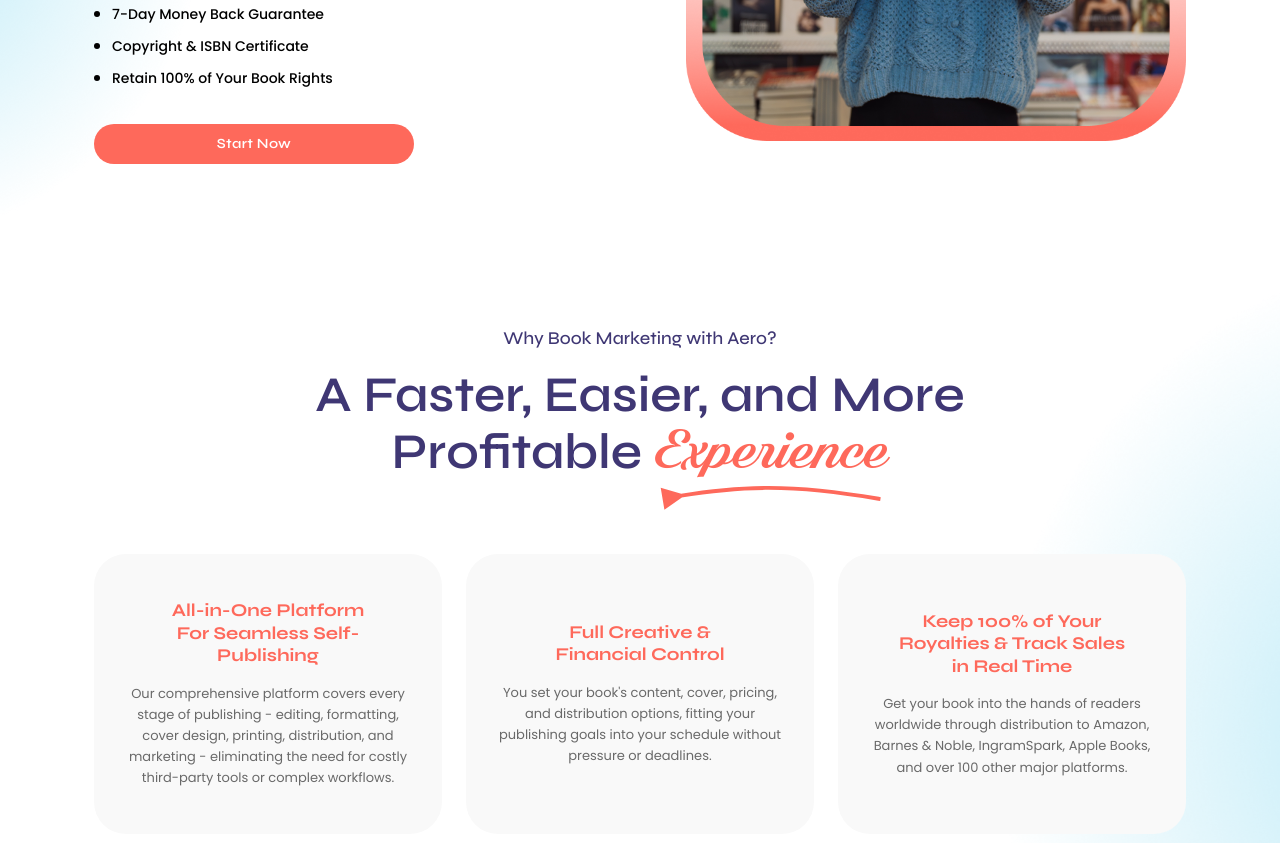
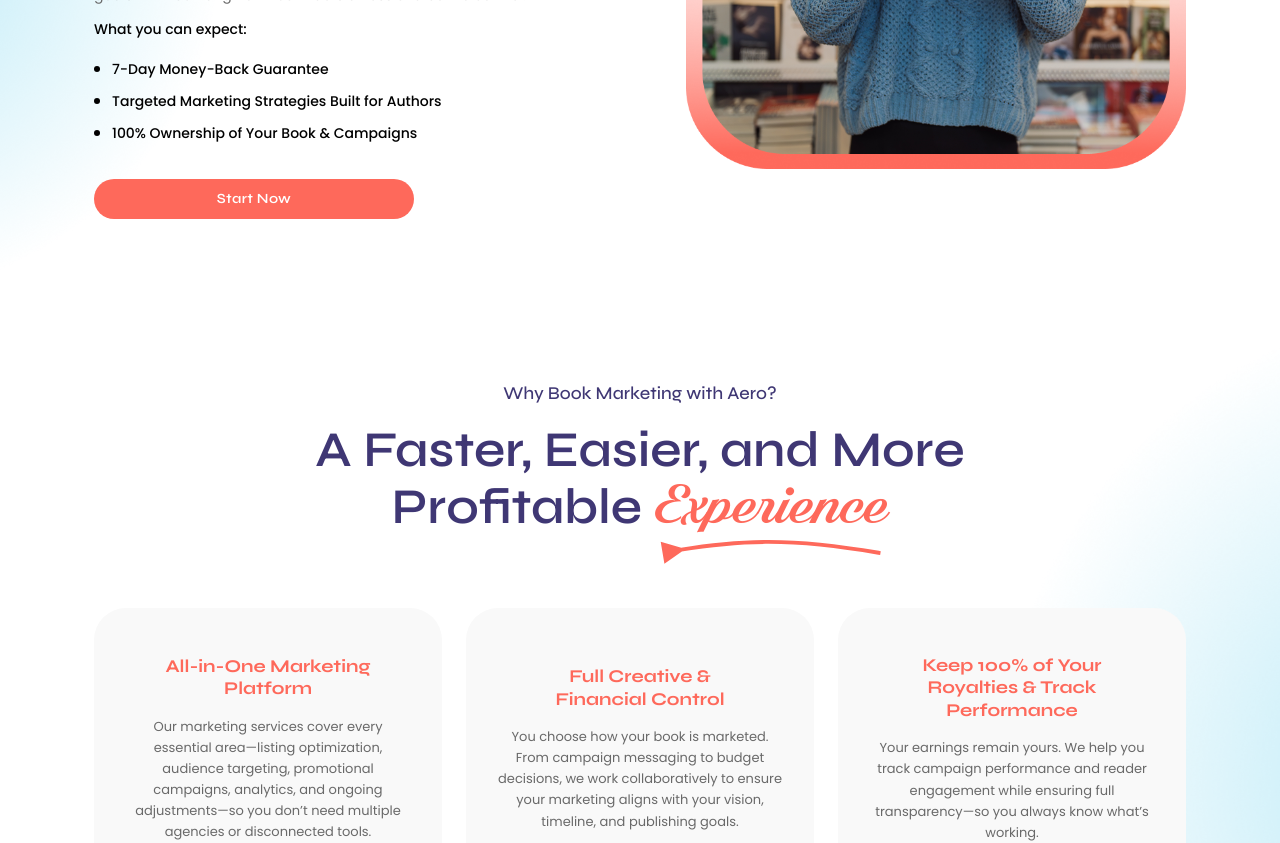
Before and after one commit to Invenzee/aeropublishing, a Next.js app: page /book-marketing in a window 1280 px wide. Shown: the part 1220-2063 px from the top of the page. Built offline with nearby package versions, Linux system fonts and the light colour scheme.

Commit message:
book marketing page content updated

```diff
--- a/src/app/book-marketing/page.tsx
+++ b/src/app/book-marketing/page.tsx
@@ -15,22 +15,22 @@ export default function page() {
         {
             icon: "/feature-icon-1.png",
             title: "Amazon Listing Optimization",
-            description: "We deliver industry-standard publishing services without cutting corners. From manuscript preparation to final release, every step is handled with precision, care, and attention to detail—so your book meets professional publishing standards in both print and digital formats."
+            description: "We optimize your book’s Amazon presence to improve visibility and conversions. From keyword research and metadata to compelling descriptions and category placement, we ensure your listing is positioned to attract the right readers and perform competitively in the U.S. marketplace."
         },
         {
             icon: "/feature-icon-2.png",
             title: "Book Launch Strategy",
-            description: "Your book is supported by experienced editors and designers who understand both storytelling and market expectations. We work collaboratively to refine your manuscript, develop compelling interiors, and create covers that reflect your vision while appealing to your audience."
+            description: "We develop a focused launch plan tailored to your goals, genre, and audience. Our team coordinates timing, messaging, and promotional activities to help your book gain momentum at release and establish a strong foundation for long-term visibility."
         },
         {
             icon: "/feature-icon-3.png",
             title: "Social Media Campaign Setup",
-            description: "You retain complete ownership of your work. Every creative decision remains yours, and you earn 100% of your royalties. Our role is to support, guide, and execute—not to take control of your intellectual property."
+            description: "We create targeted social media campaigns designed to build awareness and engagement around your book. From platform selection to content direction and audience targeting, we help you connect with readers and drive interest across key channels."
         },
         {
             icon: "/feature-icon-4.png",
             title: "Press & Media Outreach",
-            description: "Your book is prepared for distribution across leading online retailers and platforms worldwide. We ensure your title is professionally formatted and positioned to reach readers in the United States and beyond, in both print and digital marketplaces."
+            description: "We support your book’s exposure through strategic media and promotional outreach. By identifying relevant opportunities and crafting professional messaging, we help expand your reach and introduce your book to broader audiences across the U.S. and beyond."
         }
     ];
 
@@ -39,7 +39,7 @@ export default function page() {
         <main className="min-h-screen bg-white pb-20">
             <HeroSection
                 title="Book Marketing"
-                description="All-inclusive packages with copyright protection and a 7-day money-back guarantee. Publish your book with ease."
+                description="All-inclusive book marketing packages designed to help authors reach the right readers. With transparent strategies, measurable results, and a 7-day money-back guarantee, Aero Publishing makes book marketing clear, effective, and stress-free."
             />
             <FeatureSection
                 subtitle="Book Marketing Made Effortless:"
@@ -48,13 +48,16 @@ export default function page() {
                     highlight: "Innovation",
                     suffix: "and Human Expertise"
                 }}
-                description="Take full control of your publishing journey with Spines' all-in-one self-publishing platform. Whether you're launching your first book or adding to your catalog, our advanced technology combined with personalized editorial and publishing expertise ensures your book is professional, polished, and market-ready, without giving up any royalties. From manuscript upload to global distribution and marketing, manage everything through one intuitive dashboard, with the support of your dedicated account manager every step of the way."
+                description="Take full control of how your book reaches readers with Aero Publishing’s professional book marketing services. Whether you’re launching a new title or reviving an existing book, our marketing solutions combine data-driven strategy with hands-on expertise to build visibility and momentum.
+                From optimized listings and promotional campaigns to audience targeting and ongoing performance tracking, we help position your book for success in competitive U.S. and global markets. Our team works closely with you to ensure your marketing efforts align with your goals—without long-term contracts or loss of creative control.
+                "
                 features={[
-                    "7-Day Money Back Guarantee",
-                    "Copyright & ISBN Certificate",
-                    "Retain 100% of Your Book Rights"
+                    "7-Day Money-Back Guarantee",
+                    "Targeted Marketing Strategies Built for Authors",
+                    "100% Ownership of Your Book & Campaigns"
                 ]}
                 imageSrc="/service-feature-section-image.png"
+                hasFeatures={true}
             />
             <BenefitsGridSection
                 subtitle="Why Book Marketing with Aero?"
@@ -64,37 +67,39 @@ export default function page() {
                 }}
                 benefits={[
                     {
-                        title: "All-in-One Platform For Seamless Self-Publishing",
-                        description: "Our comprehensive platform covers every stage of publishing - editing, formatting, cover design, printing, distribution, and marketing - eliminating the need for costly third-party tools or complex workflows."
+                        title: "All-in-One Marketing Platform",
+                        description: "Our marketing services cover every essential area—listing optimization, audience targeting, promotional campaigns, analytics, and ongoing adjustments—so you don’t need multiple agencies or disconnected tools."
                     },
                     {
                         title: "Full Creative & Financial Control",
-                        description: "You set your book's content, cover, pricing, and distribution options, fitting your publishing goals into your schedule without pressure or deadlines."
+                        description: "You choose how your book is marketed. From campaign messaging to budget decisions, we work collaboratively to ensure your marketing aligns with your vision, timeline, and publishing goals."
                     },
                     {
-                        title: "Keep 100% of Your Royalties & Track Sales in Real Time",
-                        description: "Get your book into the hands of readers worldwide through distribution to Amazon, Barnes & Noble, IngramSpark, Apple Books, and over 100 other major platforms."
+                        title: "Keep 100% of Your Royalties & Track Performance",
+                        description: "Your earnings remain yours. We help you track campaign performance and reader engagement while ensuring full transparency—so you always know what’s working."
                     },
                     {
-                        title: "Publish Faster with Our Streamlined Process",
-                        description: "Bring your book to market within only a month - significantly faster than the industry average."
+                        title: "Launch Faster with Streamlined Campaigns",
+                        description: "Our structured marketing process helps get your book in front of readers quickly. With proven strategies and efficient execution, your campaigns go live faster than traditional marketing timelines."
                     },
                     {
-                        title: "Professional Quality, Backed by AI & Human Expertise",
-                        description: "Every book is enhanced by AI-driven tools for formatting, proofreading, and metadata optimization, combined with hands-on editorial and design support from industry professionals."
+                        title: "Professional Quality, Backed by Expertise",
+                        description: "Every campaign is managed by experienced marketing professionals who understand book markets, reader behavior, and platform algorithms—supported by modern tools and real-time insights."
                     },
                     {
-                        title: "Marketing and Distribution",
-                        description: "From launch to bestseller, our tools drive your book's success - promote your book with built-in marketing tools and strategies."
+                        title: "Marketing and Distribution Support",
+                        description: "From Amazon optimization to multi-platform promotion, we help extend your book’s reach across major marketplaces—building awareness, driving traffic, and increasing discoverability."
                     }
                 ]}
             />
             <FeatureSection
                 title={{
-                    prefix: "Book Marketing Your",
+                    prefix: "Market Your",
                     highlight: "Book"
                 }}
-                description="Take full control of your publishing journey with Spines' all-in-one self-publishing platform. Whether you're launching your first book or adding to your catalog, our advanced technology combined with personalized editorial and publishing expertise ensures your book is professional, polished, and market-ready, without giving up any royalties. From manuscript upload to global distribution and marketing, manage everything through one intuitive dashboard, with the support of your dedicated account manager every step of the way."
+                description="Grow your readership with Aero Publishing’s professional book marketing solutions. We help authors build visibility, attract the right audience, and create momentum through strategic marketing campaigns designed for today’s publishing landscape.
+                Whether you’re launching a new release or scaling an existing title, our team provides clear strategy, expert execution, and ongoing support—so your book doesn’t just get published, it gets noticed.
+                "
                 imageSrc="/globe-booked.png"
                 isReversed={true}
                 subtitle=""
```
